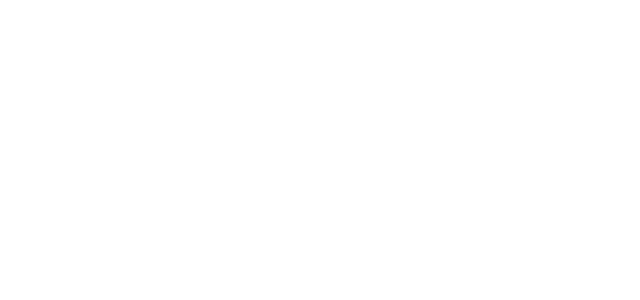
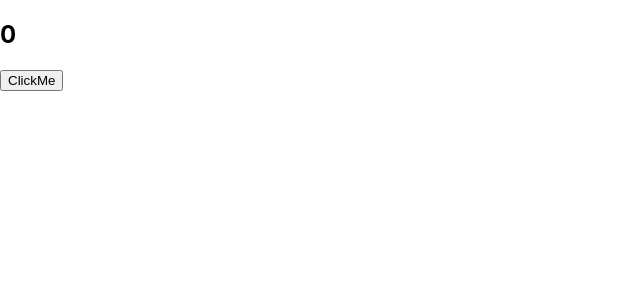
Before and after one commit to priyanshiisingh/React_WDC, a React (Create React App) app in the folder myapp/: page / in a window 1280 px wide. Shown: the top 300 px of the page, without its empty margins (0-640 px from the left). Built offline with nearby package versions, Linux system fonts and the light colour scheme.

Commit message:
usestate counter setcounter

```diff
--- a/myapp/src/components/content.js
+++ b/myapp/src/components/content.js
@@ -1,49 +1,59 @@
-// import ListItem from "./listitem";
-// import { useState } from "react";
+import ListItem from "./listitem";
+import { useState } from "react";
 
-// const Content = () => {
-//   // request the API for data
-//   // let counter = 0
-//   const counter = useState(0);
-//   console.log(counter);
+const Content = () => {
+  // request the API for data
+  // let counter = 0
+  let [counter, setCounter] = useState(0);
+  let [items, setitems] = useState([]);
 
-//   return (
-//     <div className="container">
-//       {/* <h2>{counter}</h2>
-//       <button
-//         onClick={() => {
-//           console.log(counter);
-//           counter = counter + 1;
-//         }}>
-//         ClickMe
-//       </button> */}
-//     </div>
-//   );
-// };
+  // console.log(counter);
+  // console.log(mysteryfunc);
 
-// export default Content;
+  console.log("re rendering");
 
-import React from "react";
+  return (
+    <div className="container">
+      <h2>{counter}</h2>
+      <button
+        onClick={() => {
+          // console.log(counter);
+          // counter = counter + 1;
+          setCounter((previousValue) => {
+            console.log(previousValue);
+            return previousValue + 1;
+          });
+        }}>
+        ClickMe
+      </button>
+    </div>
+  );
+};
 
-class ClassComponent extends React.Component {
-  constructor() {
-    super();
-    this.state = {
-      count: 0,
-    };
-  }
+export default Content;
 
-  render() {
-    return (
-      <div className="container">
-        {/* <h2>{counter}</h2>
-            <button onClick={() => {
-                console.log(counter)
-                counter = counter + 1
-            }} >ClickMe</button> */}
-      </div>
-    );
-  }
-}
+// import React from "react";
 
-export default ClassComponent;
+// class ClassComponent extends React.Component {
+//   constructor() {
+//     super();
+//     this.state = {
+//       count: 0,
+//     };
+//   }
+
+//   render() {
+//     return (
+//       <div className="container">
+//         {/* <h2>{counter}</h2>
+//             <button onClick={() => {
+//                 console.log(counter)
+//                 counter = counter + 1
+//             }} >ClickMe</button> */}
+//         Lorem ipsum dolor sit amet consectetur adipisicing elit. Hic, cum?
+//       </div>
+//     );
+//   }
+// }
+
+// export default ClassComponent;
```
